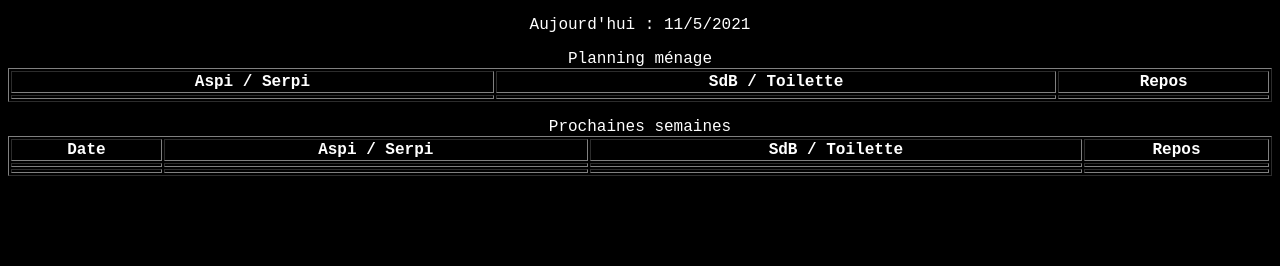
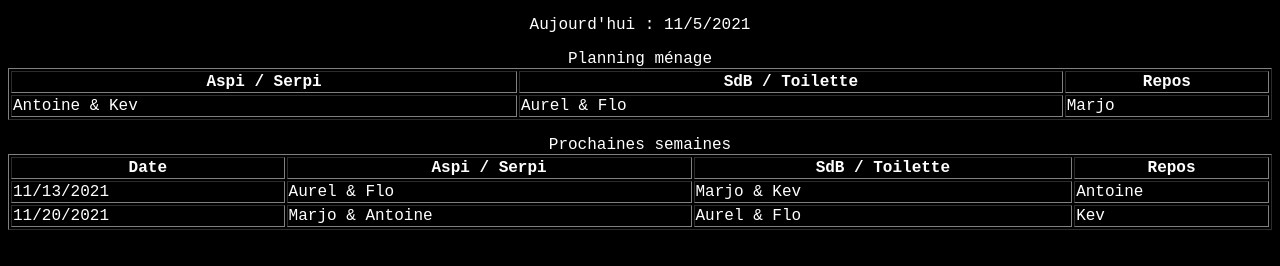
Before and after one commit to FlorentChab/FlorentChab.github.io, a plain HTML site: page index.html in a window 1280 px wide. Drawn offline with Linux system fonts and the light colour scheme.

Commit message:
Modif dates
Modif du format des dates et de la comparaison des dates

```diff
--- a/index.html
+++ b/index.html
@@ -51,9 +51,9 @@
 			 <TD><div id="N2repos"></div></TD>
 			</TR>
 		</TABLE>
+	</p>
 
-		<script src="script.js"> </script>
-	</p>
+	<script src="script.js"> </script>
 
 </body>
 </html>
--- a/script.js
+++ b/script.js
@@ -1,56 +1,57 @@
 var numeric = [
-    ["04/09/2021","TT le", "monde au", "travail"], //mettre au format 09/04/2021 et mettre la date dans le new date
-	["9/11/21","Marjo & Aurel","Antoine & Flo","Kev]
-	["9/18/21","Antoine & Marjo","Kev & Aurel","Flo]
-	["9/25/21","Kev & Flo","Antoine & Marjo","Aurel]
-	["10/2/21","Antoine & Aurel","Kev & Flo","Marjo]
-	["10/9/21","Kev & Flo","Marjo & Aurel","Antoine]
-	["10/16/21","Marjo & Aurel","Antoine & Flo","Kev]
-	["10/23/21","Antoine & Kev","Marjo & Aurel","Flo]
-	["10/30/21","Marjo & Flo","Antoine & Kev","Aurel]
-	["11/6/21","Antoine & Kev","Aurel & Flo","Marjo]
-	["11/13/21","Aurel & Flo","Marjo & Kev","Antoine]
-	["11/20/21","Marjo & Antoine","Aurel & Flo","Kev]
-	["11/27/21","Kev & Aurel","Marjo & Antoine","Flo]
-	["12/4/21","Marjo & Antoine","Kev & Flo","Aurel]
-	["12/11/21","Kev & Flo","Antoine & Aurel","Marjo]
-	["12/18/21","Marjo & Aurel","Kev & Flo","Antoine]
-	["12/25/21","Antoine & Flo","Marjo & Aurel","Kev]
-	["1/1/22","Marjo & Aurel","Antoine & Kev","Flo]
-	["1/8/22","Antoine & Kev","Marjo & Flo","Aurel]
-	["1/15/22","Aurel & Flo","Antoine & Kev","Marjo]
-	["1/22/22","Marjo & Kev","Aurel & Flo","Antoine]
-	["1/29/22","Aurel & Flo","Marjo & Antoine","Kev]
-	["2/5/22","Antoine & Marjo","Kev & Aurel","Flo]
-	["2/12/22","Kev & Flo","Antoine & Marjo","Aurel]
-	["2/19/22","Antoine & Aurel","Kev & Flo","Marjo]
-	["2/26/22","Kev & Flo","Marjo & Aurel","Antoine]
-	["3/5/22","Marjo & Aurel","Antoine & Flo","Kev] //nouvelle serie
+    ["09/04/2021","TT le", "monde au", "travail"],
+	["09/11/21","Marjo & Aurel","Antoine & Flo","Kev"],
+	["09/18/21","Antoine & Marjo","Kev & Aurel","Flo"],
+	["09/25/21","Kev & Flo","Antoine & Marjo","Aurel"],
+	["10/2/21","Antoine & Aurel","Kev & Flo","Marjo"],
+	["10/9/21","Kev & Flo","Marjo & Aurel","Antoine"],
+	["10/16/21","Marjo & Aurel","Antoine & Flo","Kev"],
+	["10/23/21","Antoine & Kev","Marjo & Aurel","Flo"],
+	["10/30/21","Marjo & Flo","Antoine & Kev","Aurel"],
+	["11/6/21","Antoine & Kev","Aurel & Flo","Marjo"],
+	["11/13/21","Aurel & Flo","Marjo & Kev","Antoine"],
+	["11/20/21","Marjo & Antoine","Aurel & Flo","Kev"],
+	["11/27/21","Kev & Aurel","Marjo & Antoine","Flo"],
+	["12/4/21","Marjo & Antoine","Kev & Flo","Aurel"],
+	["12/11/21","Kev & Flo","Antoine & Aurel","Marjo"],
+	["12/18/21","Marjo & Aurel","Kev & Flo","Antoine"],
+	["12/25/21","Antoine & Flo","Marjo & Aurel","Kev"],
+	["01/1/22","Marjo & Aurel","Antoine & Kev","Flo"],
+	["01/8/22","Antoine & Kev","Marjo & Flo","Aurel"],
+	["01/15/22","Aurel & Flo","Antoine & Kev","Marjo"],
+	["01/22/22","Marjo & Kev","Aurel & Flo","Antoine"],
+	["01/29/22","Aurel & Flo","Marjo & Antoine","Kev"],
+	["02/5/22","Antoine & Marjo","Kev & Aurel","Flo"],
+	["02/12/22","Kev & Flo","Antoine & Marjo","Aurel"],
+	["02/19/22","Antoine & Aurel","Kev & Flo","Marjo"],
+	["02/26/22","Kev & Flo","Marjo & Aurel","Antoine"],
+	["03/5/22","Marjo & Aurel","Antoine & Flo","Kev"] //nouvelle serie
 ];
 
 var i = 0;
 var today = new Date();
 var ecartMax = new Date();
 var ecartMin = new Date();
+var vDate = new Date();
 
 ecartMax.setDate(today.getDate()+3);
-ecartMin.setDate(today.getDate()-3);
-
-document.getElementById('aspi').innerHTML = ecartMin.toLocaleDateString();
-
+ecartMin.setDate(today.getDate()-4);
 
 for (i; i < numeric.length; i++) {
-	if (numeric[i][0] < ecartMax.toLocaleDateString() && numeric[i][0] >= ecartMin.toLocaleDateString()){
+
+	vDate = new Date(numeric[i][0]);
+
+	if (vDate < ecartMax && vDate > ecartMin){
 		document.getElementById('aspi').innerHTML = numeric[i][1];
 		document.getElementById('sdb').innerHTML = numeric[i][2];
 		document.getElementById('repos').innerHTML = numeric[i][3];
 		// Elements de la n+1 semaine
-		document.getElementById('Ndate').innerHTML = numeric[i+1][0];
+		document.getElementById('Ndate').innerHTML = new Date(numeric[i+1][0]).toLocaleDateString();
 		document.getElementById('Naspi').innerHTML = numeric[i+1][1];
 		document.getElementById('Nsdb').innerHTML = numeric[i+1][2];
 		document.getElementById('Nrepos').innerHTML = numeric[i+1][3];
 		// Elements de la n+2 semaine
-		document.getElementById('N2date').innerHTML = numeric[i+2][0];
+		document.getElementById('N2date').innerHTML = new Date(numeric[i+2][0]).toLocaleDateString();
 		document.getElementById('N2aspi').innerHTML = numeric[i+2][1];
 		document.getElementById('N2sdb').innerHTML = numeric[i+2][2];
 		document.getElementById('N2repos').innerHTML = numeric[i+2][3];
```
